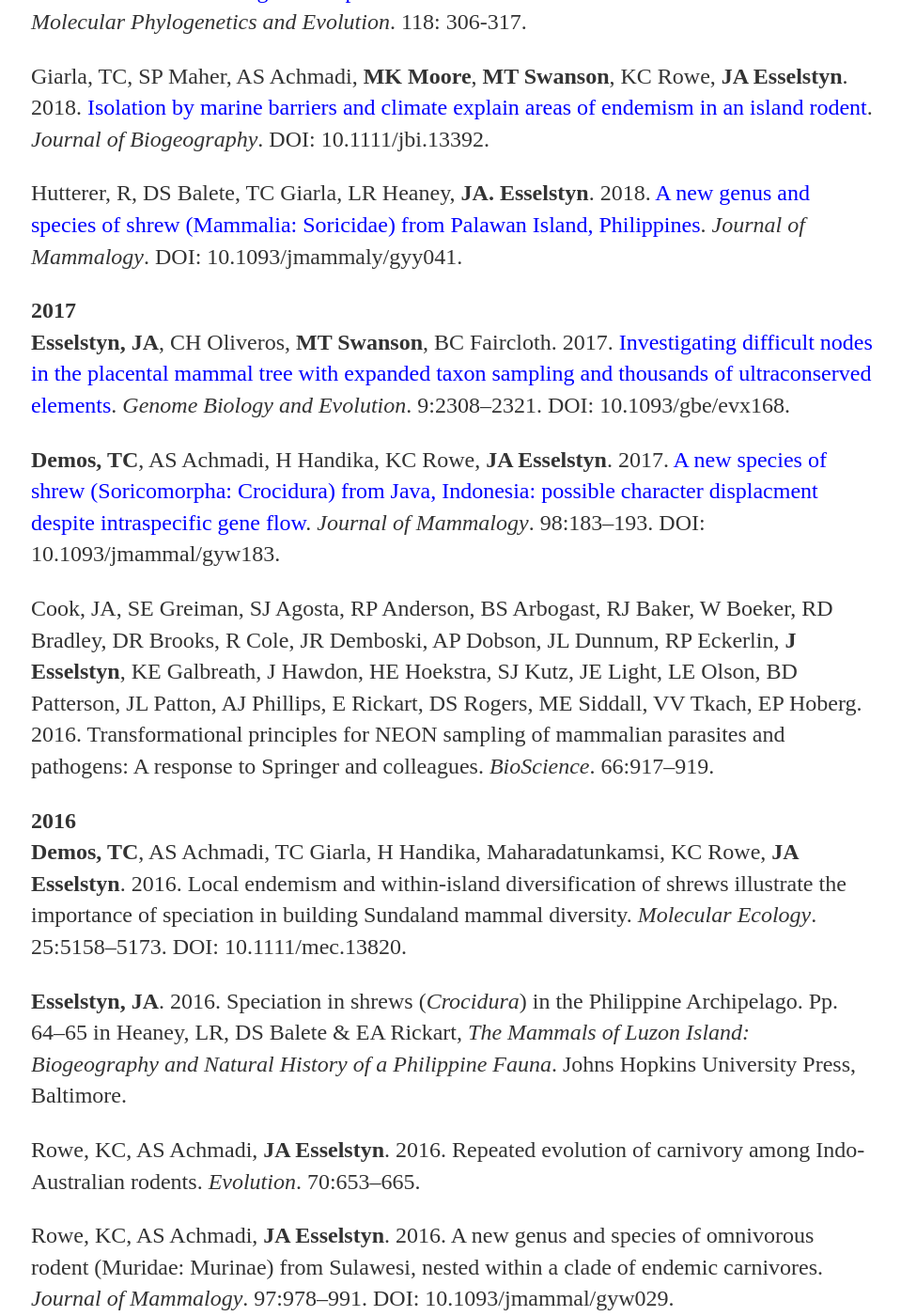
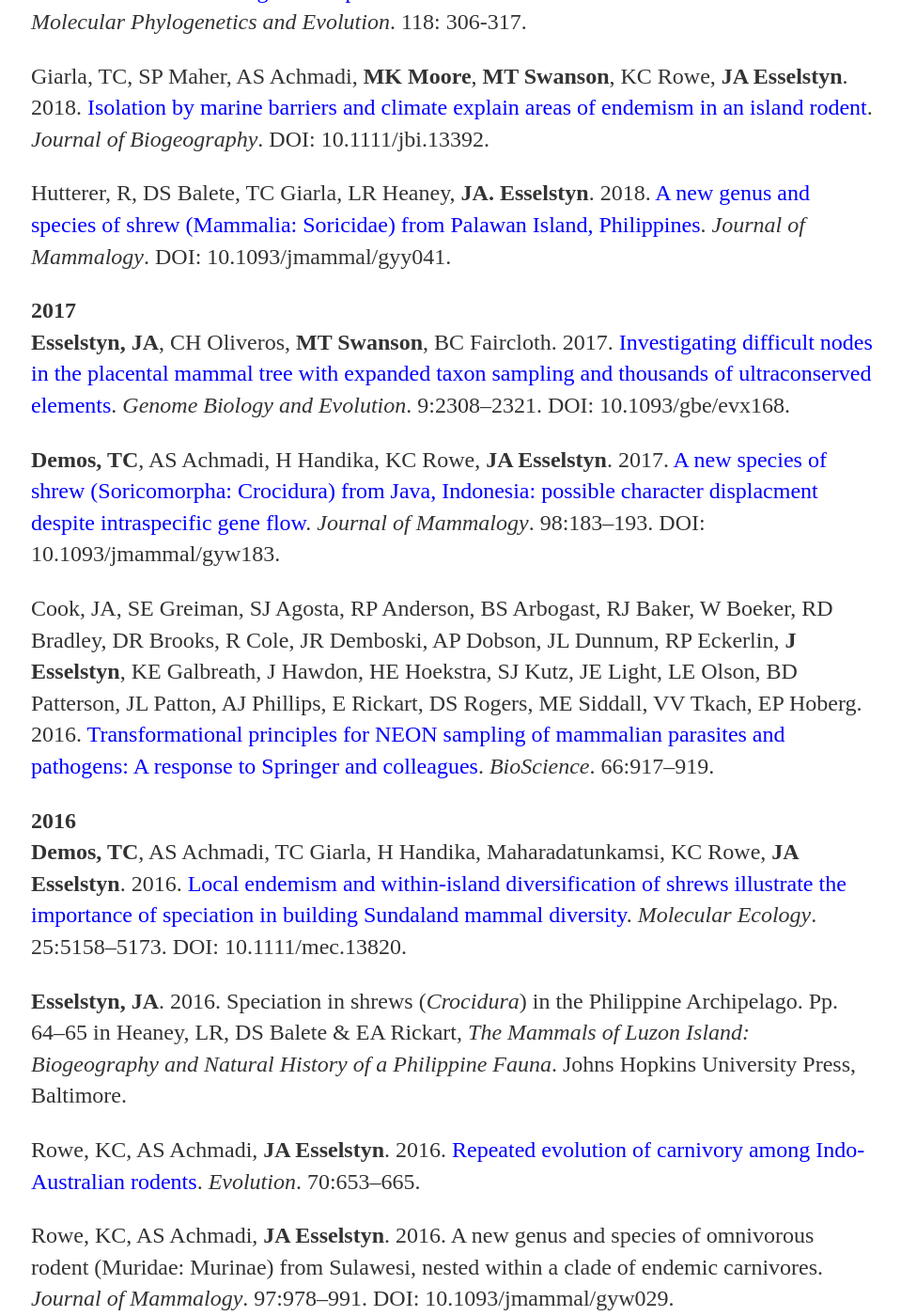
Before and after one commit to esselstyn/esselstyn.github.io, a Jekyll site: the page built from publications.md, in a window 1280 px wide and 1400 px high, scrolled down 328 px. Shown: the whole window at 94% size, without its empty margins (159-1118 px from the left). Built offline with Jekyll 4.4.1, drawn with Linux system fonts in a browser that asks for light colours.

Commit message:
Update publications.md

```diff
--- a/publications.md
+++ b/publications.md
@@ -6,25 +6,25 @@
 # Publications
 
 **2018**
-**Eldridge, RA**, AS Achmadi, TC Giarla, KC Rowe, **JA Esselstyn**. 2018. [Geographic isolation and elevational gradients promote diversification in an endemic shrew on Sulawesi](https://www.sciencedirect.com/science/article/pii/S1055790316303852). _Molecular Phylogenetics and Evolution_. 118: 306-317.
+**Eldridge, RA**, AS Achmadi, TC Giarla, KC Rowe, **JA Esselstyn**. 2018. [Geographic isolation and elevational gradients promote diversification in an endemic shrew on Sulawesi](https://dx.doi.org/10.1016/j.ympev.2017.09.018). _Molecular Phylogenetics and Evolution_. 118: 306-317.
 
-Giarla, TC, SP Maher, AS Achmadi, **MK Moore**, **MT Swanson**, KC Rowe, **JA Esselstyn**. 2018. [Isolation by marine barriers and climate explain areas of endemism in an island rodent](https://onlinelibrary.wiley.com/doi/full/10.1111/jbi.13392). _Journal of Biogeography_. DOI: 10.1111/jbi.13392.
+Giarla, TC, SP Maher, AS Achmadi, **MK Moore**, **MT Swanson**, KC Rowe, **JA Esselstyn**. 2018. [Isolation by marine barriers and climate explain areas of endemism in an island rodent](https://dx.doi.org/10.1111/jbi.13392). _Journal of Biogeography_. DOI: 10.1111/jbi.13392.
 
-Hutterer, R, DS Balete, TC Giarla, LR Heaney, **JA. Esselstyn**. 2018. [A new genus and species of shrew (Mammalia: Soricidae) from Palawan Island, Philippines](https://academic.oup.com/jmammal/article/99/3/518/4991977). _Journal of Mammalogy_. DOI: 10.1093/jmammaly/gyy041.
+Hutterer, R, DS Balete, TC Giarla, LR Heaney, **JA. Esselstyn**. 2018. [A new genus and species of shrew (Mammalia: Soricidae) from Palawan Island, Philippines](https:dx.doi.org/10.1093/jmammal/gyy041). _Journal of Mammalogy_. DOI: 10.1093/jmammal/gyy041.
 
 **2017**
-**Esselstyn, JA**, CH Oliveros, **MT Swanson**, BC Faircloth. 2017. [Investigating difficult nodes in the placental mammal tree with expanded taxon sampling and thousands of ultraconserved elements](https://academic.oup.com/gbe/article/9/9/2308/4095375). *Genome Biology and Evolution*. 9:2308–2321. DOI: 10.1093/gbe/evx168.
+**Esselstyn, JA**, CH Oliveros, **MT Swanson**, BC Faircloth. 2017. [Investigating difficult nodes in the placental mammal tree with expanded taxon sampling and thousands of ultraconserved elements](https:dx.doi.org/10.1093/gbe/evx168). *Genome Biology and Evolution*. 9:2308–2321. DOI: 10.1093/gbe/evx168.
 
-**Demos, TC**, AS Achmadi, H Handika, KC Rowe, **JA Esselstyn**. 2017. [A new species of shrew (Soricomorpha: Crocidura) from Java, Indonesia: possible character displacment despite intraspecific gene flow](https://academic.oup.com/jmammal/article/98/1/183/2658451). *Journal of Mammalogy*. 98:183–193. DOI: 10.1093/jmammal/gyw183.
+**Demos, TC**, AS Achmadi, H Handika, KC Rowe, **JA Esselstyn**. 2017. [A new species of shrew (Soricomorpha: Crocidura) from Java, Indonesia: possible character displacment despite intraspecific gene flow](https://dx.doi.org/10.1093/jmammal/gyw183). *Journal of Mammalogy*. 98:183–193. DOI: 10.1093/jmammal/gyw183.
 
-Cook, JA, SE Greiman, SJ Agosta, RP Anderson, BS Arbogast, RJ Baker, W Boeker, RD Bradley, DR Brooks, R Cole, JR Demboski, AP Dobson, JL Dunnum, RP Eckerlin, **J Esselstyn**, KE Galbreath, J Hawdon, HE Hoekstra, SJ Kutz, JE Light, LE Olson, BD Patterson, JL Patton, AJ Phillips, E Rickart, DS Rogers, ME Siddall, VV Tkach, EP Hoberg. 2016. Transformational principles for NEON sampling of mammalian parasites and pathogens: A response to Springer and colleagues. *BioScience*. 66:917–919.
+Cook, JA, SE Greiman, SJ Agosta, RP Anderson, BS Arbogast, RJ Baker, W Boeker, RD Bradley, DR Brooks, R Cole, JR Demboski, AP Dobson, JL Dunnum, RP Eckerlin, **J Esselstyn**, KE Galbreath, J Hawdon, HE Hoekstra, SJ Kutz, JE Light, LE Olson, BD Patterson, JL Patton, AJ Phillips, E Rickart, DS Rogers, ME Siddall, VV Tkach, EP Hoberg. 2016. [Transformational principles for NEON sampling of mammalian parasites and pathogens: A response to Springer and colleagues](https://dx.doi.org/10.1093/biosci/biw123). *BioScience*. 66:917–919.
 
 **2016**
-**Demos, TC**, AS Achmadi, TC Giarla, H Handika, Maharadatunkamsi, KC Rowe, **JA Esselstyn**. 2016. Local endemism and within-island diversification of shrews illustrate the importance of speciation in building Sundaland mammal diversity. *Molecular Ecology*. 25:5158–5173. DOI: 10.1111/mec.13820.
+**Demos, TC**, AS Achmadi, TC Giarla, H Handika, Maharadatunkamsi, KC Rowe, **JA Esselstyn**. 2016. [Local endemism and within-island diversification of shrews illustrate the importance of speciation in building Sundaland mammal diversity](https://dx.doi.org/10.1111/mec.13820). *Molecular Ecology*. 25:5158–5173. DOI: 10.1111/mec.13820.
 
 **Esselstyn, JA**. 2016. Speciation in shrews (*Crocidura*) in the Philippine Archipelago. Pp. 64–65 in Heaney, LR, DS Balete & EA Rickart, *The Mammals of Luzon Island: Biogeography and Natural History of a Philippine Fauna*. Johns Hopkins University Press, Baltimore.
 
-Rowe, KC, AS Achmadi, **JA Esselstyn**. 2016. Repeated evolution of carnivory among Indo-Australian rodents. *Evolution*. 70:653–665.
+Rowe, KC, AS Achmadi, **JA Esselstyn**. 2016. [Repeated evolution of carnivory among Indo-Australian rodents](https://dx.doi.org/10.1111/evo.12871). *Evolution*. 70:653–665.
 
 Rowe, KC, AS Achmadi, **JA Esselstyn**. 2016. A new genus and species of omnivorous rodent (Muridae: Murinae) from Sulawesi, nested within a clade of endemic carnivores. *Journal of Mammalogy*. 97:978–991. DOI: 10.1093/jmammal/gyw029.
 
```
